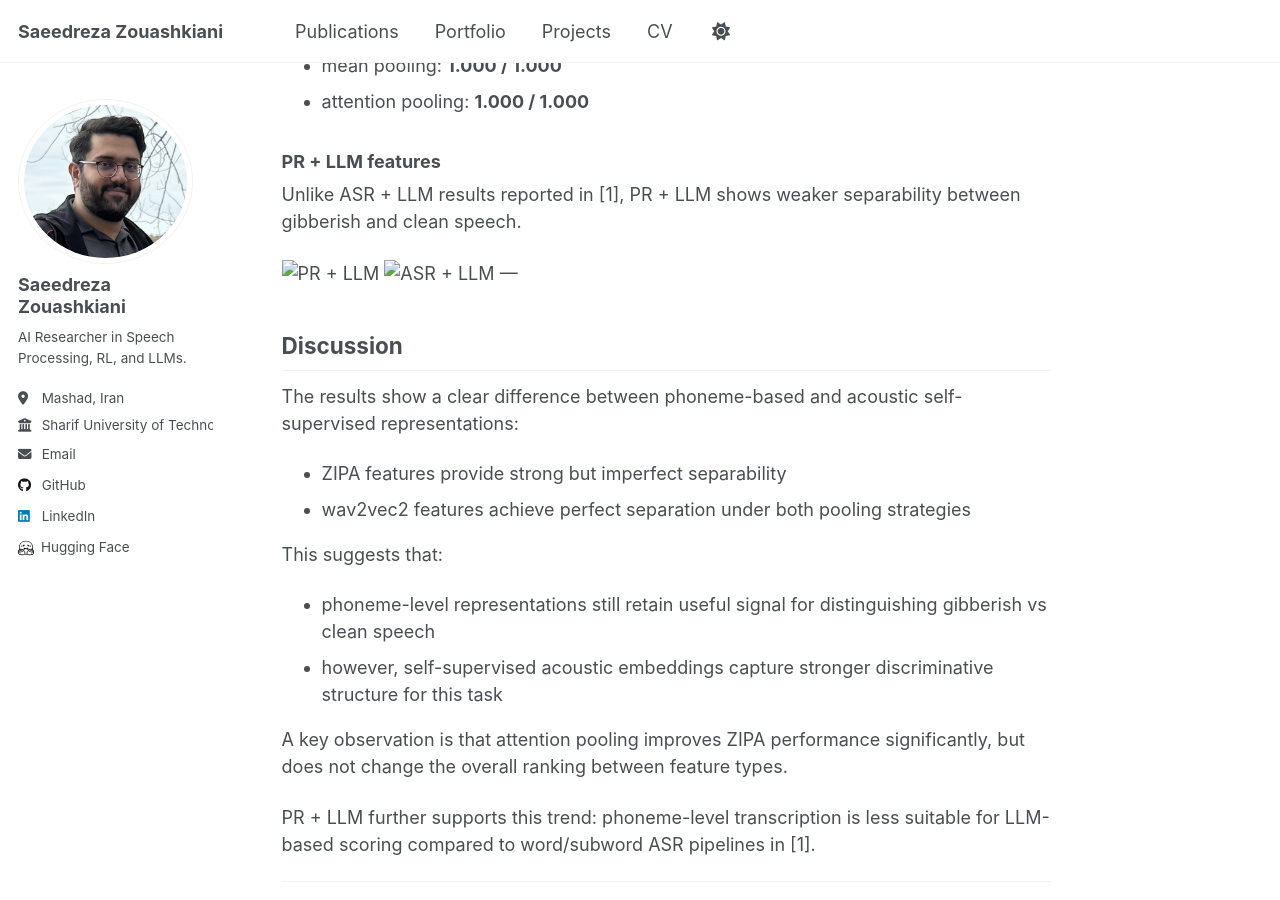
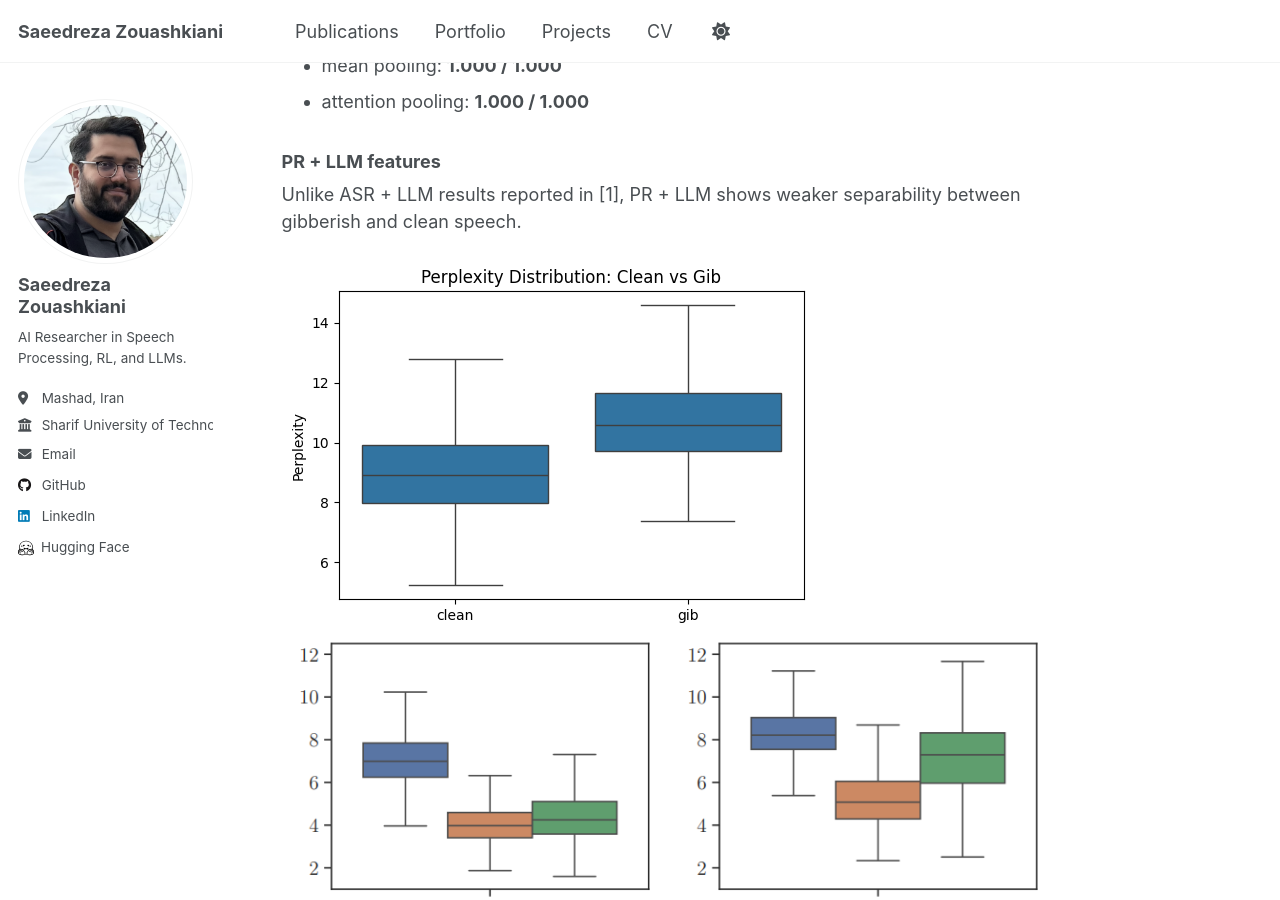
Before and after one commit to saeedzou/saeedzou.github.io, a Jekyll site: the page built from _projects/2026-06-27-project-gibberish-detection.md, in a window 1280 px wide and 900 px high, scrolled down 2528 px. Built offline with Jekyll 4.4.1, drawn with Linux system fonts in a browser that asks for light colours; a script that is not in the unit is left out.

Commit message:
fix: update image paths for PR + LLM and ASR + LLM in gibberish detection documentation

```diff
--- a/_projects/2026-06-27-project-gibberish-detection.md
+++ b/_projects/2026-06-27-project-gibberish-detection.md
@@ -92,8 +92,8 @@ The following results report:
 
 Unlike ASR + LLM results reported in [1], PR + LLM shows weaker separability between gibberish and clean speech.
 
-![PR + LLM](files/pr+llm.png)
-![ASR + LLM](files/asr+llm.png)
+![PR + LLM]({{ '/files/pr+llm.png' | relative_url }})
+![ASR + LLM]({{ '/files/asr+llm.png' | relative_url }})
 ---
 
 ## Discussion
```
